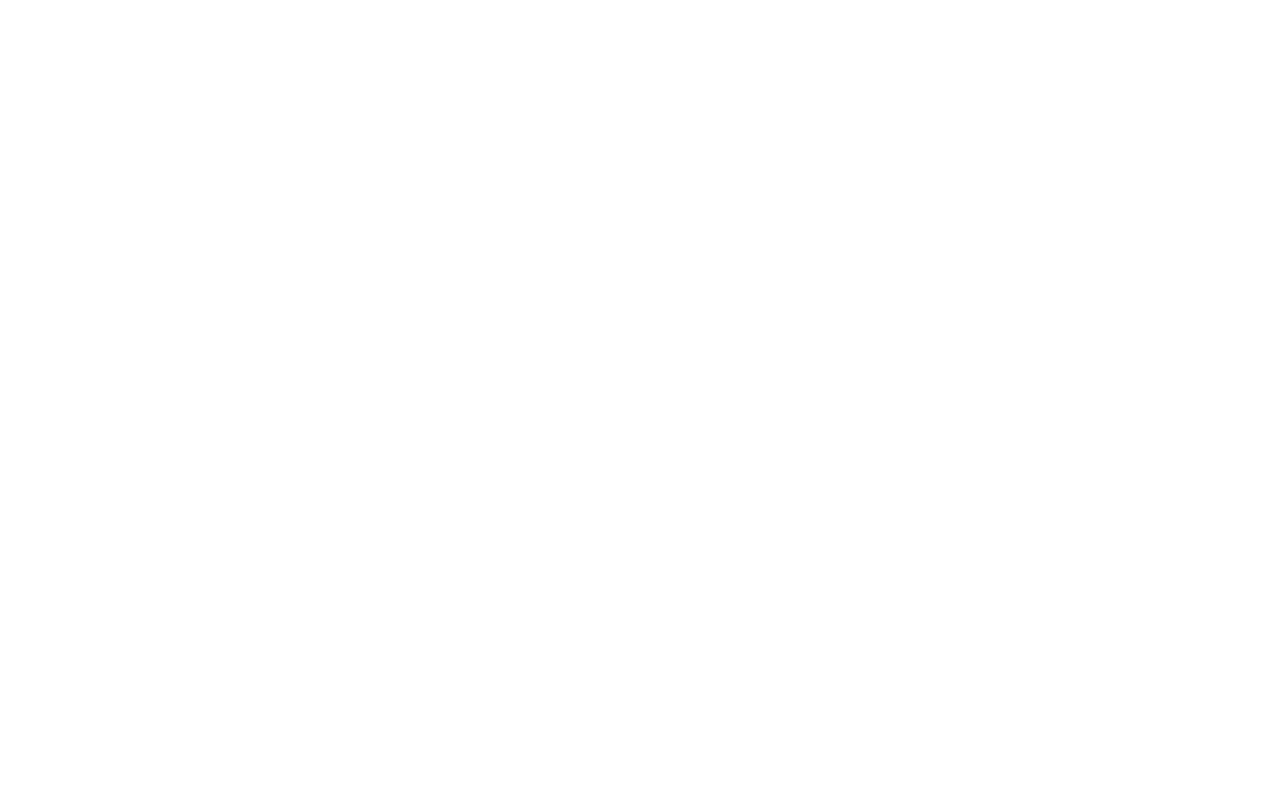
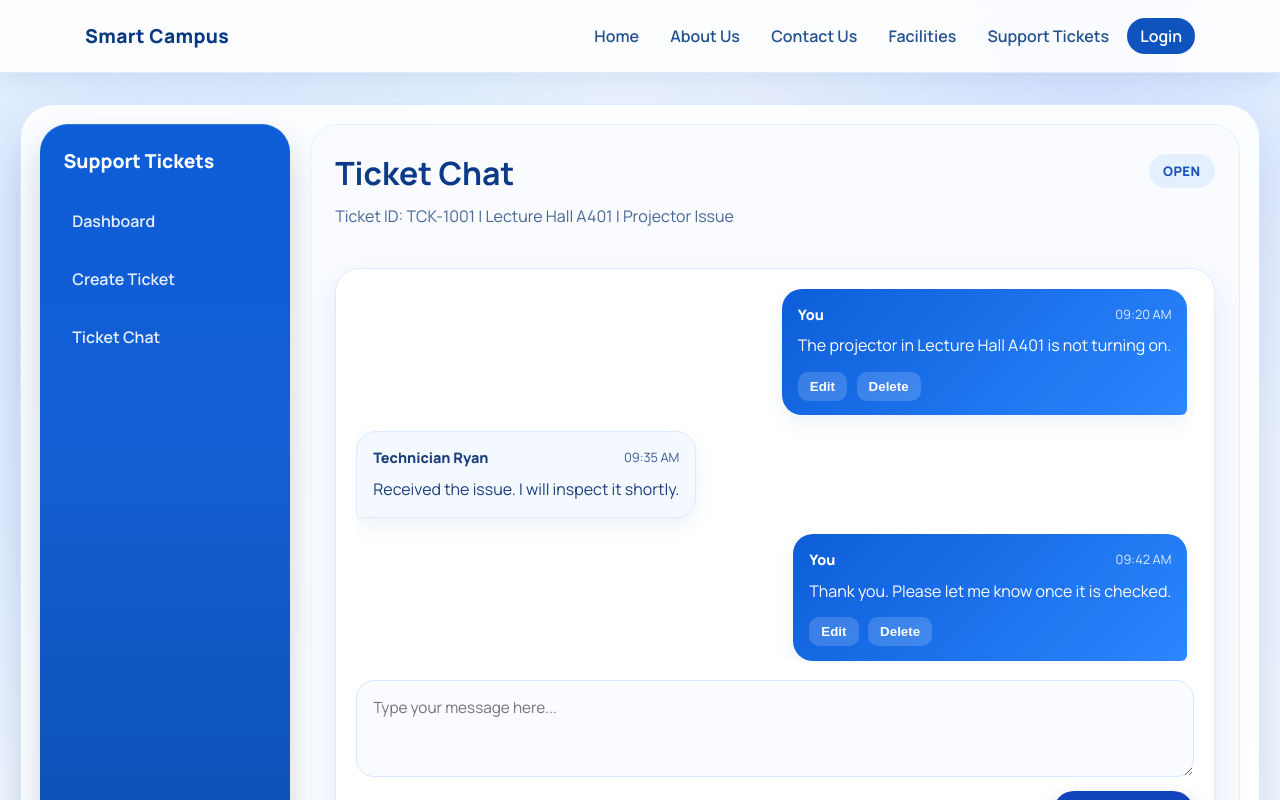
Before and after one commit to BanulaBinath/Smart-Campus-Operations, a React (Create React App) app in the folder frontend/: page /tickets/chat in a window 1280 px wide. Before the commit this address had no page. Shown: the top 800 px of the page. Built offline with nearby package versions, Linux system fonts and the light colour scheme.

Commit message:
feat: add ticket chat page with conversation UI

```diff
--- a/frontend/src/App.js
+++ b/frontend/src/App.js
@@ -5,6 +5,7 @@
 import SignUp from './Components/home/signUp';
 import UserDashboard from './Components/ticket/UserDashboard';
 import CreateTicket from './Components/ticket/CreateTicket';
+import TicketChat from './Components/ticket/TicketChat';
 
 function App() {
   return (
@@ -14,6 +15,7 @@
       <Route path="/signup" element={<SignUp />} />
       <Route path="/tickets" element={<UserDashboard />} />
       <Route path="/tickets/create" element={<CreateTicket />} />
+      <Route path="/tickets/chat" element={<TicketChat />} />
     </Routes>
   );
 }
--- a/frontend/src/Components/ticket/TicketChat.css
+++ b/frontend/src/Components/ticket/TicketChat.css
@@ -0,0 +1,190 @@
+.ticket-chat-page {
+    min-height: 520px;
+    padding: 0.3rem 0;
+}
+
+.ticket-chat-header {
+    display: flex;
+    justify-content: space-between;
+    align-items: flex-start;
+    gap: 1rem;
+    flex-wrap: wrap;
+    margin-bottom: 1.4rem;
+}
+
+.ticket-chat-header h1 {
+    margin: 0;
+    color: #0c3a89;
+    font-size: 2rem;
+    line-height: 1.2;
+}
+
+.ticket-chat-header p {
+    margin-top: 0.7rem;
+    color: #456697;
+    line-height: 1.6;
+}
+
+.chat-status-badge {
+    display: inline-flex;
+    align-items: center;
+    justify-content: center;
+    padding: 0.5rem 0.9rem;
+    border-radius: 999px;
+    background: #e4efff;
+    color: #1654b5;
+    font-size: 0.82rem;
+    font-weight: 800;
+    letter-spacing: 0.03em;
+}
+
+.chat-box {
+    background: #ffffff;
+    border: 1px solid #deebff;
+    border-radius: 24px;
+    box-shadow: 0 12px 28px rgba(30, 84, 167, 0.1);
+    padding: 1.25rem;
+}
+
+.chat-messages {
+    display: flex;
+    flex-direction: column;
+    gap: 1rem;
+    max-height: 420px;
+    overflow-y: auto;
+    padding-right: 0.4rem;
+    margin-bottom: 1.2rem;
+}
+
+.chat-bubble-row {
+    display: flex;
+}
+
+.own-row {
+    justify-content: flex-end;
+}
+
+.other-row {
+    justify-content: flex-start;
+}
+
+.chat-bubble {
+    max-width: 70%;
+    padding: 1rem 1rem 0.9rem;
+    border-radius: 20px;
+    box-shadow: 0 8px 20px rgba(30, 84, 167, 0.08);
+}
+
+.own-bubble {
+    background: linear-gradient(135deg, #0d5dd8 0%, #2b86ff 100%);
+    color: #ffffff;
+    border-bottom-right-radius: 6px;
+}
+
+.other-bubble {
+    background: #f4f8ff;
+    color: #1b3f7c;
+    border: 1px solid #deebff;
+    border-bottom-left-radius: 6px;
+}
+
+.chat-bubble-top {
+    display: flex;
+    justify-content: space-between;
+    gap: 1rem;
+    margin-bottom: 0.55rem;
+}
+
+.chat-sender {
+    font-weight: 800;
+    font-size: 0.9rem;
+}
+
+.chat-time {
+    font-size: 0.8rem;
+    opacity: 0.85;
+}
+
+.chat-bubble p {
+    margin: 0;
+    line-height: 1.65;
+}
+
+.chat-actions {
+    display: flex;
+    gap: 0.6rem;
+    margin-top: 0.8rem;
+}
+
+.chat-actions button {
+    border: none;
+    background: rgba(255, 255, 255, 0.16);
+    color: inherit;
+    font-weight: 700;
+    border-radius: 10px;
+    padding: 0.45rem 0.75rem;
+    cursor: pointer;
+    transition: background-color 220ms ease, transform 220ms ease;
+}
+
+.chat-actions button:hover {
+    transform: translateY(-1px);
+}
+
+.other-bubble .chat-actions button {
+    background: #e7f0ff;
+    color: #0e4ba8;
+}
+
+.chat-input-area {
+    display: flex;
+    flex-direction: column;
+    gap: 0.9rem;
+}
+
+.chat-input-area textarea {
+    border: 1px solid #d9e8ff;
+    border-radius: 18px;
+    padding: 1rem;
+    font-size: 0.96rem;
+    font-family: 'Manrope', sans-serif;
+    color: #163f84;
+    background: #f9fbff;
+    outline: none;
+    resize: vertical;
+    transition: border-color 220ms ease, box-shadow 220ms ease;
+}
+
+.chat-input-area textarea:focus {
+    border-color: #0f53be;
+    box-shadow: 0 0 0 4px rgba(15, 83, 190, 0.1);
+}
+
+.send-message-btn {
+    align-self: flex-end;
+    border: none;
+    border-radius: 999px;
+    padding: 0.85rem 1.45rem;
+    font-weight: 700;
+    letter-spacing: 0.01em;
+    color: #ffffff;
+    background: #1144ba;
+    box-shadow: 0 12px 22px rgba(10, 45, 133, 0.3);
+    transition: transform 220ms ease, box-shadow 220ms ease, background-color 220ms ease;
+    cursor: pointer;
+}
+
+.send-message-btn:hover {
+    transform: translateY(-2px);
+    background: #0c3b9f;
+}
+
+@media (max-width: 768px) {
+    .chat-bubble {
+        max-width: 100%;
+    }
+
+    .send-message-btn {
+        width: 100%;
+    }
+}
--- a/frontend/src/Components/ticket/TicketChat.js
+++ b/frontend/src/Components/ticket/TicketChat.js
@@ -0,0 +1,134 @@
+import React, { useState } from 'react';
+import DashboardLayout from './DashboardLayout';
+import './TicketChat.css';
+
+function TicketChat() {
+  const [messages, setMessages] = useState([
+    {
+      id: 1,
+      sender: 'user',
+      senderName: 'You',
+      text: 'The projector in Lecture Hall A401 is not turning on.',
+      time: '09:20 AM'
+    },
+    {
+      id: 2,
+      sender: 'staff',
+      senderName: 'Technician Ryan',
+      text: 'Received the issue. I will inspect it shortly.',
+      time: '09:35 AM'
+    },
+    {
+      id: 3,
+      sender: 'user',
+      senderName: 'You',
+      text: 'Thank you. Please let me know once it is checked.',
+      time: '09:42 AM'
+    }
+  ]);
+
+  const [newMessage, setNewMessage] = useState('');
+  const [editingId, setEditingId] = useState(null);
+
+  const handleSend = () => {
+    if (!newMessage.trim()) return;
+
+    if (editingId) {
+      setMessages((prev) =>
+        prev.map((msg) =>
+          msg.id === editingId ? { ...msg, text: newMessage } : msg
+        )
+      );
+      setEditingId(null);
+      setNewMessage('');
+      return;
+    }
+
+    const newMsg = {
+      id: Date.now(),
+      sender: 'user',
+      senderName: 'You',
+      text: newMessage,
+      time: 'Now'
+    };
+
+    setMessages((prev) => [...prev, newMsg]);
+    setNewMessage('');
+  };
+
+  const handleEdit = (message) => {
+    setEditingId(message.id);
+    setNewMessage(message.text);
+  };
+
+  const handleDelete = (id) => {
+    setMessages((prev) => prev.filter((msg) => msg.id !== id));
+  };
+
+  return (
+    <DashboardLayout>
+      <section className="ticket-chat-page">
+        <div className="ticket-chat-header">
+          <div>
+            <h1>Ticket Chat</h1>
+            <p>Ticket ID: TCK-1001 | Lecture Hall A401 | Projector Issue</p>
+          </div>
+
+          <span className="chat-status-badge">OPEN</span>
+        </div>
+
+        <div className="chat-box">
+          <div className="chat-messages">
+            {messages.map((message) => (
+              <div
+                key={message.id}
+                className={`chat-bubble-row ${
+                  message.sender === 'user' ? 'own-row' : 'other-row'
+                }`}
+              >
+                <div
+                  className={`chat-bubble ${
+                    message.sender === 'user' ? 'own-bubble' : 'other-bubble'
+                  }`}
+                >
+                  <div className="chat-bubble-top">
+                    <span className="chat-sender">{message.senderName}</span>
+                    <span className="chat-time">{message.time}</span>
+                  </div>
+
+                  <p>{message.text}</p>
+
+                  {message.sender === 'user' && (
+                    <div className="chat-actions">
+                      <button type="button" onClick={() => handleEdit(message)}>
+                        Edit
+                      </button>
+                      <button type="button" onClick={() => handleDelete(message.id)}>
+                        Delete
+                      </button>
+                    </div>
+                  )}
+                </div>
+              </div>
+            ))}
+          </div>
+
+          <div className="chat-input-area">
+            <textarea
+              placeholder="Type your message here..."
+              rows="3"
+              value={newMessage}
+              onChange={(e) => setNewMessage(e.target.value)}
+            ></textarea>
+
+            <button type="button" className="send-message-btn" onClick={handleSend}>
+              {editingId ? 'Update Message' : 'Send Message'}
+            </button>
+          </div>
+        </div>
+      </section>
+    </DashboardLayout>
+  );
+}
+
+export default TicketChat;
--- a/frontend/src/Components/ticket/UserDashboard.js
+++ b/frontend/src/Components/ticket/UserDashboard.js
@@ -80,7 +80,7 @@
 
               <div className="ticket-card-actions">
                 <Link to="/tickets/chat" className="ticket-action-link">
-                  View Details
+                  Open Conversation
                 </Link>
               </div>
             </div>
```
